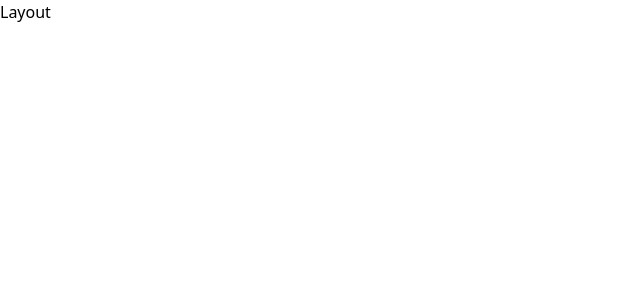
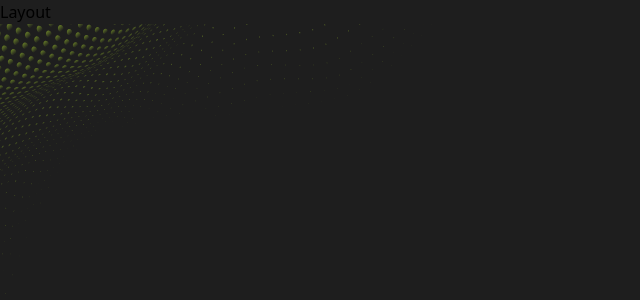
Before and after one commit to huseynovali/Company__Site, a React (Vite) app in the folder client/: page / in a window 1280 px wide. Shown: the top 300 px of the page, without its empty margins (0-640 px from the left). Built offline with nearby package versions, Linux system fonts and the light colour scheme.

Commit message:
create navbar layout

```diff
--- a/client/src/Router/MainRouter.jsx
+++ b/client/src/Router/MainRouter.jsx
@@ -4,19 +4,24 @@ import PrivateRoutes from "./PriovateRoutes";
 import MainLayout from "../layout/MainLayout";
 import Login from "../page/Login";
 import Profile from "../page/Profile";
+import Home from "../page/Home";
 
 function MainRoutes() {
   const Routes = useRoutes([
     {
-      element: <MainLayout/>,
+      element: <MainLayout />,
       path: "/",
+      children: [
+        {
+         index:true,
+         element:<Home/>
         },
         {
           element: <AuthRoutes />,
           children: [
             {
               path: "/login",
-          element: <Login/>,
+              element: <Login />,
             },
           ],
         },
@@ -25,7 +30,9 @@ function MainRoutes() {
           children: [
             {
               path: "/profile",
-          element: <Profile/>,
+              element: <Profile />,
+            },
+          ],
         },
       ],
     },
--- /dev/null
+++ b/client/src/components/Container.jsx
@@ -0,0 +1,7 @@
+import React from "react";
+
+function Container({ children }) {
+  return <div className="lg:w-[1280px] mx-auto px-4">{children}</div>;
+}
+
+export default Container;
--- a/client/src/index.css
+++ b/client/src/index.css
@@ -1,3 +1,6 @@
 @tailwind base;
 @tailwind components;
 @tailwind utilities;
+body{
+    background:#1E1E1E;
+}
--- a/client/src/layout/MainLayout.jsx
+++ b/client/src/layout/MainLayout.jsx
@@ -1,13 +1,14 @@
-import React from 'react'
-import { Outlet } from 'react-router'
+import React from "react";
+import { Outlet } from "react-router";
+import Container from "../components/Container";
 
 function MainLayout() {
   return (
-    <div>
-        Layout
-        <Outlet/>
-    </div>
-  )
+    <Container>
+      Layout
+      <Outlet />
+    </Container>
+  );
 }
 
-export default MainLayout
+export default MainLayout;
--- /dev/null
+++ b/client/src/page/Home.jsx
@@ -0,0 +1,11 @@
+import React from "react";
+import img1 from "../assets/Abstract Design.svg";
+function Home() {
+  return (
+    <div>
+      <img src={img1} alt="" className="absolute inset-0" />
+    </div>
+  );
+}
+
+export default Home;
```
Also changed, not shown: client/src/components/LayoutComp/Navbar.jsx (added, +13 -0 lines), client/src/assets/Abstract Design.png (added), client/src/assets/Abstract Design.svg (added). Lines whose indentation alone changed are shown as unchanged.
